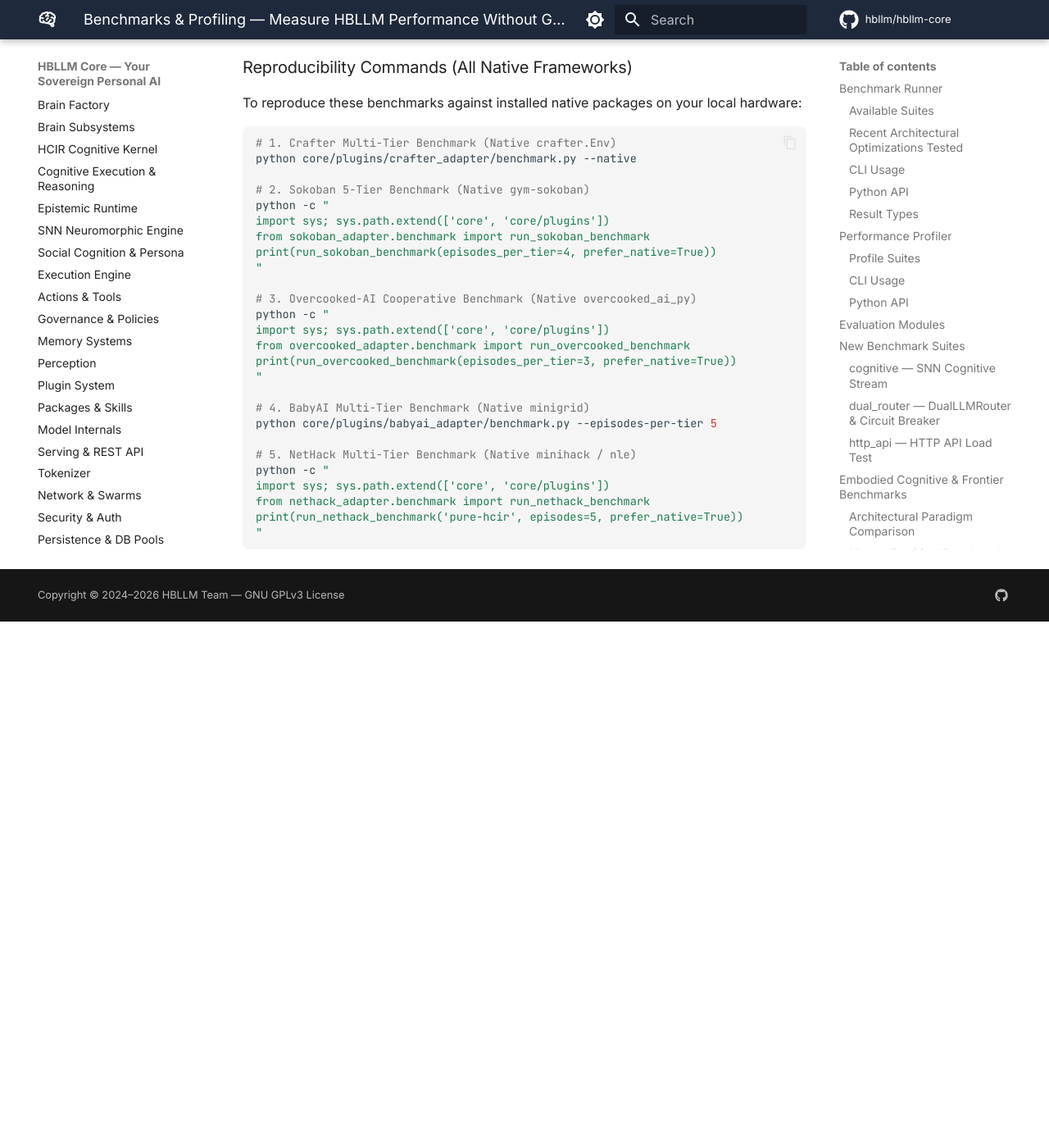
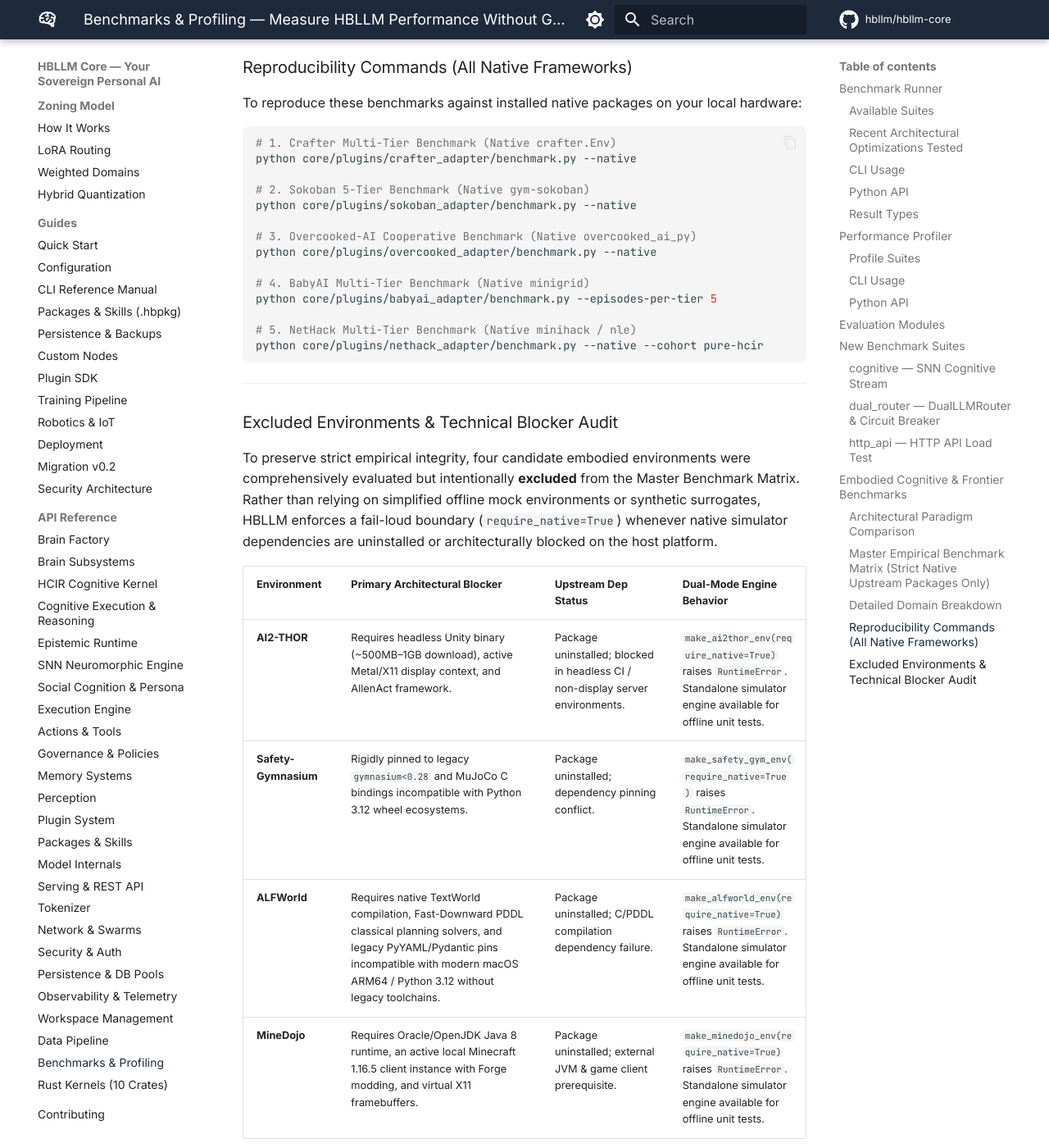
Before and after one commit to HBLLM/hbllm-core, an MkDocs documentation site: the page built from docs/api/benchmarks.md, in a window 1280 px wide and 1400 px high, scrolled down 12114 px. Shown: the whole window at 82% size. Built offline with MkDocs 1.6.1 and Material for MkDocs 9.7.7, drawn with Linux system fonts in a browser that asks for light colours; comment, search, counter and statistics services are not loaded; before the commit the page ends 12872 px from its top, so only the background shows below that; some of the changed text lies outside the part shown.

Commit message:
docs(benchmarks): document CLI reproducibility commands and 4 excluded environment blocker audit

````diff
--- a/docs/api/benchmarks.md
+++ b/docs/api/benchmarks.md
@@ -359,26 +359,43 @@
 python core/plugins/crafter_adapter/benchmark.py --native
 
 # 2. Sokoban 5-Tier Benchmark (Native gym-sokoban)
-python -c "
-import sys; sys.path.extend(['core', 'core/plugins'])
-from sokoban_adapter.benchmark import run_sokoban_benchmark
-print(run_sokoban_benchmark(episodes_per_tier=4, prefer_native=True))
-"
+python core/plugins/sokoban_adapter/benchmark.py --native
 
 # 3. Overcooked-AI Cooperative Benchmark (Native overcooked_ai_py)
-python -c "
-import sys; sys.path.extend(['core', 'core/plugins'])
-from overcooked_adapter.benchmark import run_overcooked_benchmark
-print(run_overcooked_benchmark(episodes_per_tier=3, prefer_native=True))
-"
+python core/plugins/overcooked_adapter/benchmark.py --native
 
 # 4. BabyAI Multi-Tier Benchmark (Native minigrid)
 python core/plugins/babyai_adapter/benchmark.py --episodes-per-tier 5
 
 # 5. NetHack Multi-Tier Benchmark (Native minihack / nle)
-python -c "
-import sys; sys.path.extend(['core', 'core/plugins'])
-from nethack_adapter.benchmark import run_nethack_benchmark
-print(run_nethack_benchmark('pure-hcir', episodes=5, prefer_native=True))
-"
+python core/plugins/nethack_adapter/benchmark.py --native --cohort pure-hcir
 ```
+
+---
+
+### Excluded Environments & Technical Blocker Audit
+
+To preserve strict empirical integrity, four candidate embodied environments were comprehensively evaluated but intentionally **excluded** from the Master Benchmark Matrix. Rather than relying on simplified offline mock environments or synthetic surrogates, HBLLM enforces a fail-loud boundary (`require_native=True`) whenever native simulator dependencies are uninstalled or architecturally blocked on the host platform.
+
+| Environment | Primary Architectural Blocker | Upstream Dep Status | Dual-Mode Engine Behavior |
+| :--- | :--- | :--- | :--- |
+| **AI2-THOR** | Requires headless Unity binary (~500MB–1GB download), active Metal/X11 display context, and AllenAct framework. | Package uninstalled; blocked in headless CI / non-display server environments. | `make_ai2thor_env(require_native=True)` raises `RuntimeError`. Standalone simulator engine available for offline unit tests. |
+| **Safety-Gymnasium** | Rigidly pinned to legacy `gymnasium<0.28` and MuJoCo C bindings incompatible with Python 3.12 wheel ecosystems. | Package uninstalled; dependency pinning conflict. | `make_safety_gym_env(require_native=True)` raises `RuntimeError`. Standalone simulator engine available for offline unit tests. |
+| **ALFWorld** | Requires native TextWorld compilation, Fast-Downward PDDL classical planning solvers, and legacy PyYAML/Pydantic pins incompatible with modern macOS ARM64 / Python 3.12 without legacy toolchains. | Package uninstalled; C/PDDL compilation dependency failure. | `make_alfworld_env(require_native=True)` raises `RuntimeError`. Standalone simulator engine available for offline unit tests. |
+| **MineDojo** | Requires Oracle/OpenJDK Java 8 runtime, an active local Minecraft 1.16.5 client instance with Forge modding, and virtual X11 framebuffers. | Package uninstalled; external JVM & game client prerequisite. | `make_minedojo_env(require_native=True)` raises `RuntimeError`. Standalone simulator engine available for offline unit tests. |
+
+#### Architectural Guarantee: Fail-Loud Native Verification
+
+Every adapter in `core/plugins/` adheres to a strict dual-mode contract:
+
+```python
+# Standalone Mode (Permitted for internal schema and unit test validation):
+env = make_ai2thor_env(prefer_native=False)
+assert env.is_native is False  # Standalone simulated engine active
+
+# Benchmark Mode (Strict Native Standard):
+env = make_ai2thor_env(prefer_native=True, require_native=True)
+# Raises RuntimeError: Native package is strictly required; standalone fallback is disabled.
+```
+
+This design guarantees that reported benchmark metrics can **never** be silently contaminated by offline simulated engines.
````
